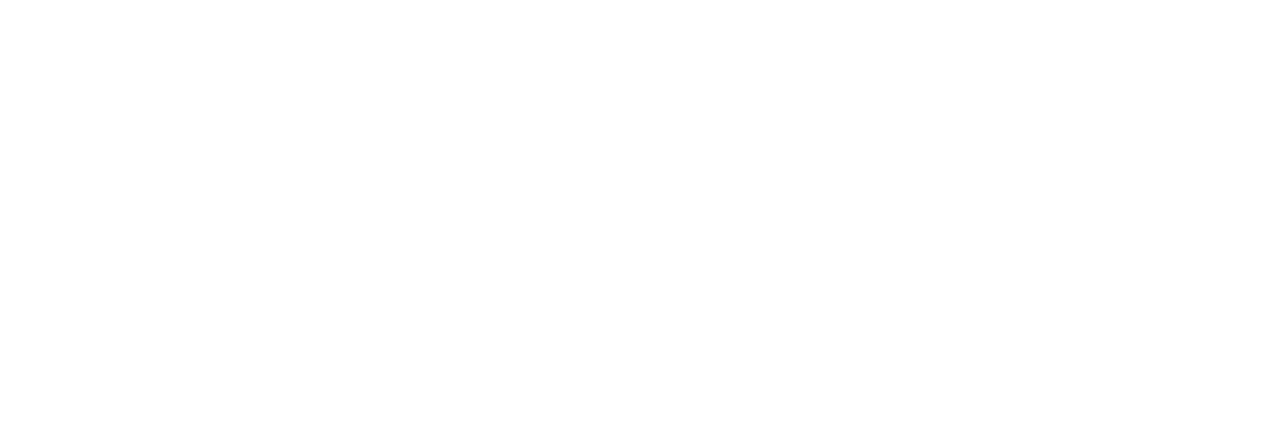
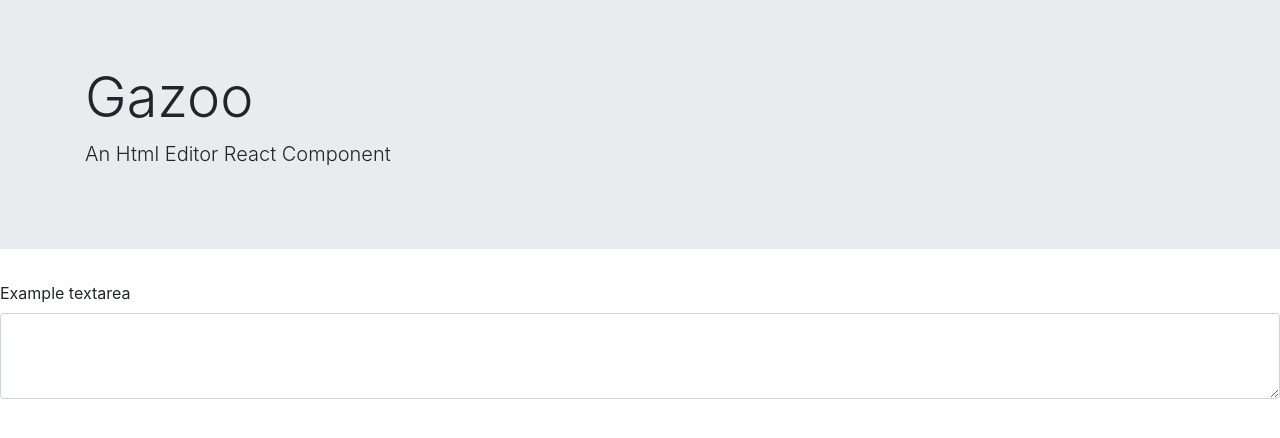
Before and after one commit to dallinmajor/HTMLinputEditor, a React (Create React App) app in the folder html-input-editor/: page / in a window 1280 px wide. Shown: the top 438 px of the page. Built offline with nearby package versions, Linux system fonts and the light colour scheme.

Commit message:
added some bootstrap

```diff
--- a/html-input-editor/src/App.js
+++ b/html-input-editor/src/App.js
@@ -1,10 +1,19 @@
 import React, { Component } from 'react';
 import './App.css';
+import Gazoo from './Gazoo';
 
 class App extends Component {
   render() {
     return (
-    <div></div>
+      <div>
+        <div class="jumbotron jumbotron-fluid">
+          <div class="container">
+            <h1 class="display-4">Gazoo</h1>
+            <p class="lead">An Html Editor React Component</p>
+          </div>
+        </div>
+        <Gazoo />
+      </div>
     );
   }
 }
--- /dev/null
+++ b/html-input-editor/src/Gazoo.js
@@ -0,0 +1,32 @@
+import React, { Component } from 'react';
+
+class Gazoo extends Component {
+    constructor(props) {
+        super(props);
+        this.state = {
+            inputVal: '',
+            htmlVal: ''
+        }
+    }
+
+    handleInputChange = () => {
+
+    };
+
+    handleSubmit = () => {
+
+    };
+
+    render() {
+        return (
+            <div>
+                <div className="form-group">
+                    <label for="exampleFormControlTextarea1">Example textarea</label>
+                    <textarea className="form-control" id="exampleFormControlTextarea1" rows="3"></textarea>
+                </div>
+            </div>
+        )
+    };
+};
+
+export default Gazoo;
```
